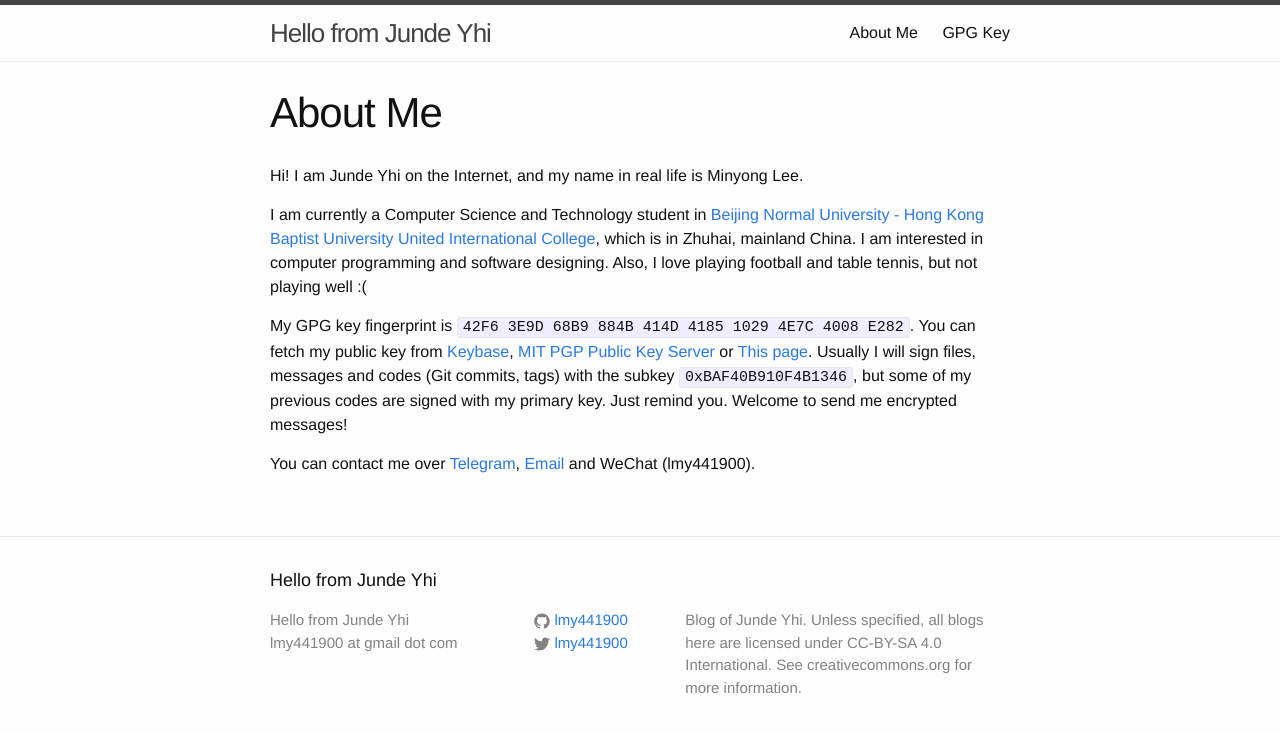
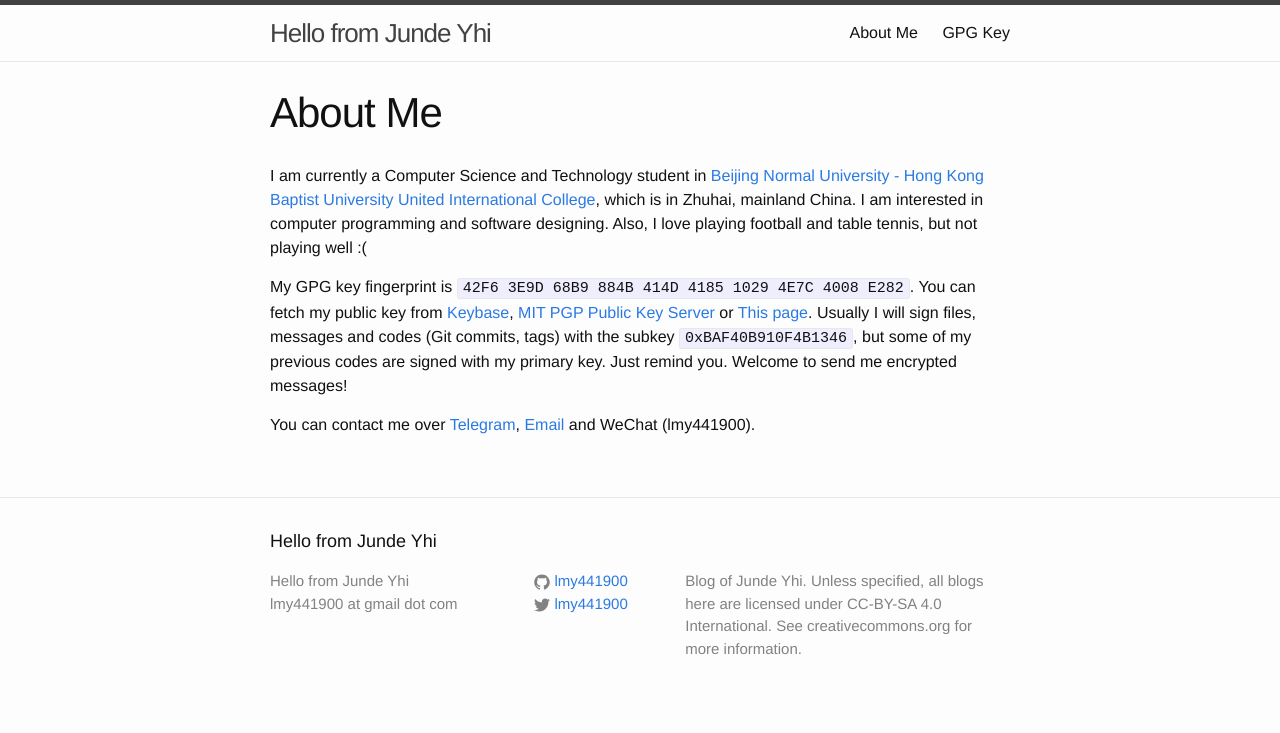
Before and after one commit to lmy441900/lmy441900.github.io, a Jekyll site: the page built from about.md, in a window 1280 px wide. Shown: the top 733 px of the page. Built offline with Jekyll 4.4.1, drawn with Linux system fonts in a browser that asks for light colours.

Commit message:
about: remove real name
... And yes, you can find it in this repository, or elsewhere. But not
here, I think.

Signed-off-by: Junde Yhi <lmy441900@aosc.xyz>

```diff
--- a/about.md
+++ b/about.md
@@ -3,8 +3,6 @@ layout: page
 title: About Me
 permalink: /about/
 ---
-
-Hi! I am Junde Yhi on the Internet, and my name in real life is Minyong Lee.
 
 I am currently a Computer Science and Technology student in [Beijing Normal University - Hong Kong Baptist University United International College][uic], which is in Zhuhai, mainland China. I am interested in computer programming and software designing. Also, I love playing football and table tennis, but not playing well :(
 
```
